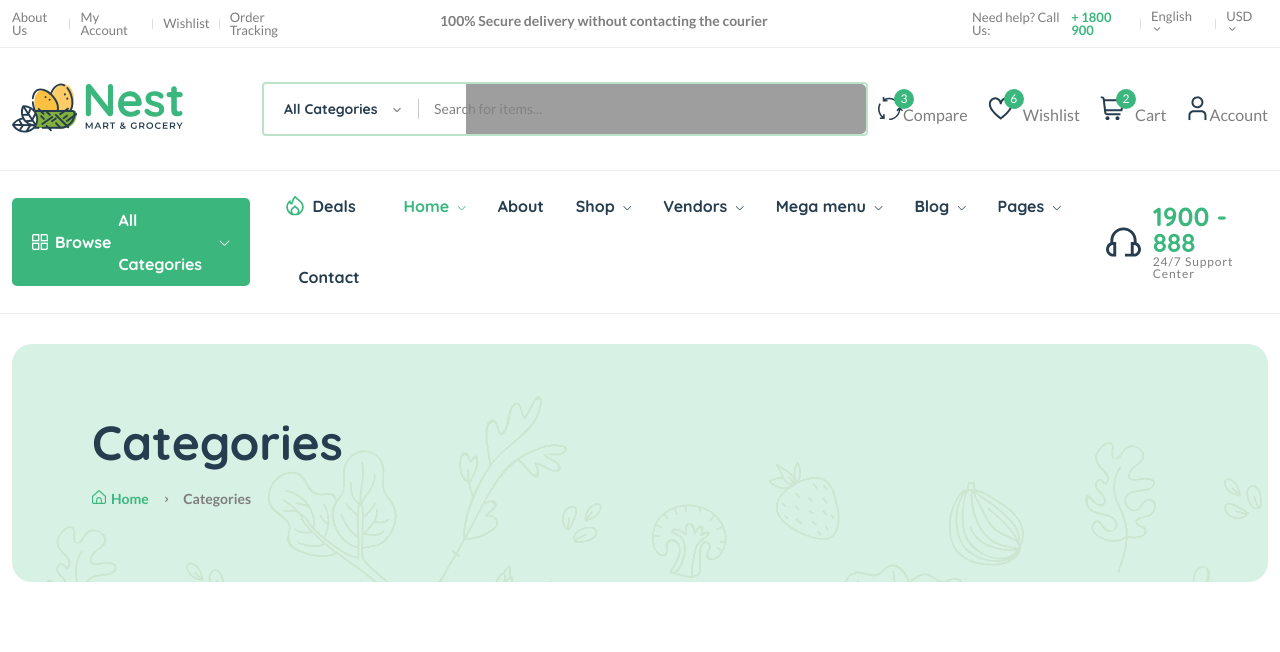
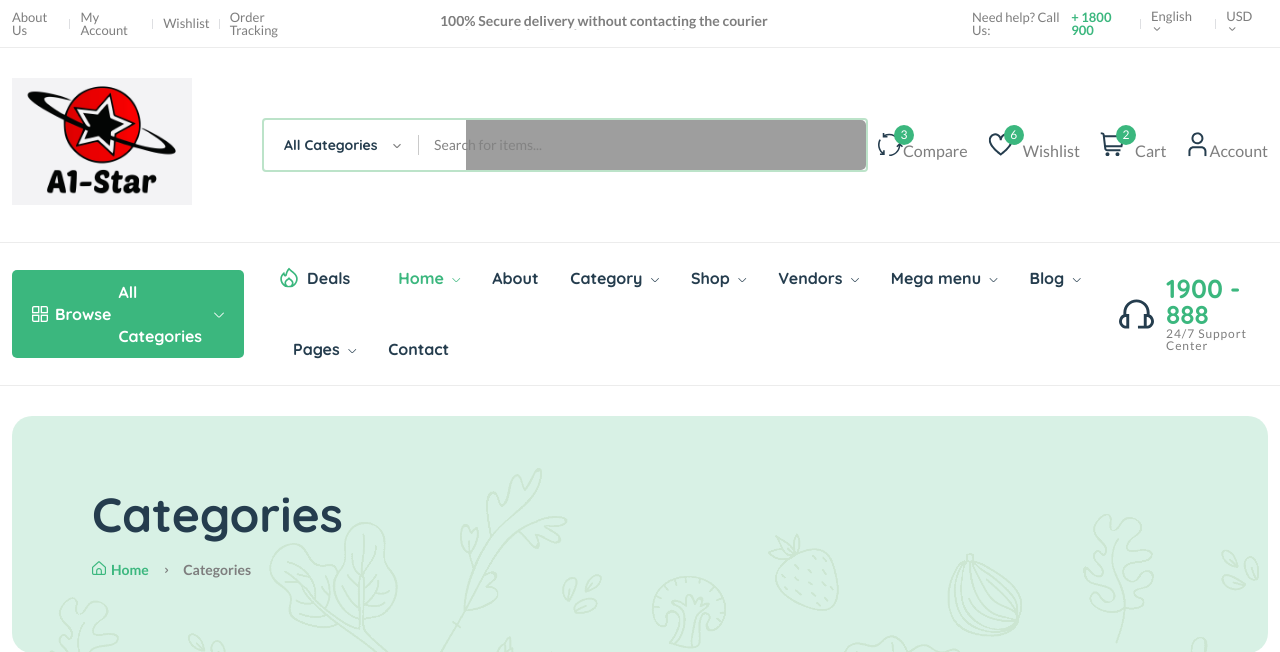
Before and after one commit to IDKBlink/FYP, a Django app: page /category/ in a window 1280 px wide. Shown: the top 652 px of the page. Run offline with Django 5.2, Linux system fonts and the light colour scheme; data comes from the database, SQL or seed files in the repository; both versions use the stored data as it was after the commit; some libraries are stand-ins or nearby versions; grey boxes are pictures that could not be loaded.

Commit message:
Adding category button in the home page.

```diff
--- a/templates/core/category-list.html
+++ b/templates/core/category-list.html
@@ -94,7 +94,7 @@
                                 {% for c in categories %}
                                 <article class="col-xl-4 col-lg-6 col-md-6 text-center hover-up mb-30 animated">
                                     <div class="post-thumb">
-                                        <a href="blog-post-right.html">
+                                        <a href="{% url 'core:category-product-list' c.cid %}">
                                             <img class="border-radius-15" src="{{c.image.url}}" alt="" />
                                         </a>
                                         <div class="entry-meta">
@@ -104,7 +104,7 @@
                                     <div class="entry-content-2">
                                         <!-- <h6 class="mb-10 font-sm"><a class="entry-meta text-muted" href="blog-category-grid.html">Side Dish</a></h6> -->
                                         <h4 class="post-title mb-15">
-                                            <a href="blog-post-right.html">{{ c.title }}</a>
+                                            <a href="{% url 'core:category-product-list' c.cid %}">{{ c.title }}</a>
                                         </h4>
                                         <div class="entry-meta font-xs color-grey mt-10 pb-10">
                                             <div>
--- a/templates/core/index.html
+++ b/templates/core/index.html
@@ -1,6 +1,7 @@
 {% extends "partials/base.html" %}
 {% load static %}
 {% block content %}
+
     <main class="main">
         <div class="container mb-30">
             <div class="row flex-row-reverse">
@@ -2788,7 +2789,7 @@
                         <!--End tab-content-->
                     </section>
                     <!--Products Tabs-->
-                    <section class="section-padding pb-5">
+                    <!-- <section class="section-padding pb-5">
                         <div class="section-title">
                             <h3 class="">Deals Of The Day</h3>
                             <a class="show-all" href="shop-grid-right.html">
@@ -2946,7 +2947,7 @@
                                 </div>
                             </div>
                         </div>
-                    </section>
+                    </section> -->
                     <!--End Deals-->
                     <section class="banners">
                         <div class="row">
--- a/templates/partials/base.html
+++ b/templates/partials/base.html
@@ -4,7 +4,7 @@
 
 <head>
     <meta charset="utf-8" />
-    <title>Nest - Multipurpose eCommerce HTML Template</title>
+    <title>A1star Trade Concern</title>
     <meta http-equiv="x-ua-compatible" content="ie=edge" />
     <meta name="description" content="" />
     <meta name="viewport" content="width=device-width, initial-scale=1" />
@@ -183,7 +183,7 @@
             <div class="container">
                 <div class="header-wrap">
                     <div class="logo logo-width-1">
-                        <a href="index.html"><img src="{% static 'assets/imgs/theme/logo.svg' %}" alt="logo" /></a>
+                        <a href="index.html"><img src="{% static 'assets/imgs/theme/logo.jpg' %}" alt="logo" /></a>
                     </div>
                     <div class="header-right">
                         <div class="search-style-2">
@@ -363,10 +363,10 @@
                                     <div class="d-flex categori-dropdown-inner">
                                         <ul>
                                             <li>
-                                                <a href="shop-grid-right.html"> <img src="{% static 'assets/imgs/theme/icons/icon-1.svg' %}" alt="" />Milks and Dairies</a>
+                                                <a href="shop-grid-right.html"> <img src="{% static 'assets/imgs/theme/icons/icon-1.svg' %}" alt="" />Airpods</a>
                                             </li>
                                             <li>
-                                                <a href="shop-grid-right.html"> <img src="{% static 'assets/imgs/theme/icons/icon-2.svg' %}" alt="" />Clothing & beauty</a>
+                                                <a href="shop-grid-right.html"> <img src="{% static 'assets/imgs/theme/icons/icon-2.svg' %}" alt="" />Speaker</a>
                                             </li>
                                         </ul>
                                         <ul class="end">
@@ -399,6 +399,13 @@
                                     </li>
                                     <li>
                                         <a href="page-about.html">About</a>
+                                    </li>
+                                    <li>
+                                        <a href="shop-grid-right.html">Category <i class="fi-rs-angle-down"></i></a>
+                                        <ul class="sub-menu">
+                                            <li><a href="shop-grid-right.html">Shop Grid – Right Sidebar</a></li>
+
+                                        </ul>
                                     </li>
                                     <li>
                                         <a href="shop-grid-right.html">Shop <i class="fi-rs-angle-down"></i></a>
@@ -630,7 +637,7 @@
         <div class="mobile-header-wrapper-inner">
             <div class="mobile-header-top">
                 <div class="mobile-header-logo">
-                    <a href="index.html"><img src="{% static 'assets/imgs/theme/logo.svg' %}" alt="logo" /></a>
+                    <a href="index.html"><img src="{% static 'assets/imgs/theme/logo.jpg' %}" alt="logo" /></a>
                 </div>
                 <div class="mobile-menu-close close-style-wrap close-style-position-inherit">
                     <button class="close-style search-close">
@@ -909,13 +916,13 @@
                 </div>
             </div>
         </section>
-        <section class="section-padding footer-mid">
+        <!-- <section class="section-padding footer-mid">
             <div class="container pt-15 pb-20">
                 <div class="row">
                     <div class="col">
                         <div class="widget-about font-md mb-md-3 mb-lg-3 mb-xl-0">
                             <div class="logo mb-30">
-                                <a href="index.html" class="mb-15"><img src="{% static 'assets/imgs/theme/logo.svg' %}" alt="logo" /></a>
+                                <a href="index.html" class="mb-15"><img src="{% static 'assets/imgs/theme/logo.jpg' %}" alt="logo" /></a>
                                 <p class="font-lg text-heading">Awesome grocery store website template</p>
                             </div>
                             <ul class="contact-infor">
@@ -986,7 +993,7 @@
                     </div>
                 </div>
             </div>
-        </section>
+        </section> -->
         <div class="container pb-30">
             <div class="row align-items-center">
                 <div class="col-12 mb-30">
```
Also changed, not shown: db.sqlite3, media/user_1/IMG-20240207-WA0035.jpg (added).
